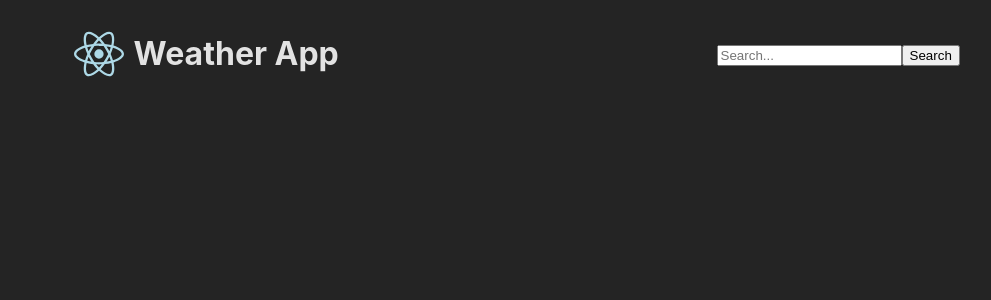
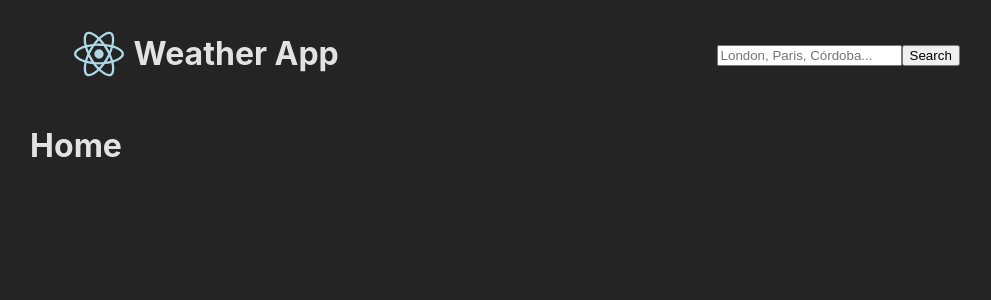
Before and after one commit to NahuMeza/React-Weather-App, a React (Vite) app: page /home in a window 1280 px wide. Shown: the top 300 px of the page, without its empty margins (182-1173 px from the left). Built offline with nearby package versions, Linux system fonts and the light colour scheme.

Commit message:
added weather api

```diff
--- a/src/App.jsx
+++ b/src/App.jsx
@@ -1,13 +1,17 @@
 
 import { Navigate, Route, Routes } from 'react-router-dom'
 import { Header } from './Components/Header'
+import { SearchResults } from './Components/SearchResults'
 
 function App () {
   return (
     <>
-      <Navigate to='/home' />
+      <Header />
       <Routes>
-        <Route path='/home' element={<Header />} />
+        <Route path='/' element={<Navigate to='/home' />} />
+        <Route path='/home' element={<h1>Home</h1>} />
+        <Route path='/search/:city' element={<SearchResults />} />
+        <Route path='*' element={<h1>404</h1>} />
       </Routes>
     </>
   )
--- a/src/Components/Search.jsx
+++ b/src/Components/Search.jsx
@@ -1,12 +1,12 @@
 import { useCords } from '../Hooks/useCords'
 
 export const Search = () => {
-  const { searchValue, handleSumbit } = useCords()
+  const { inputValue, handleSumbit } = useCords()
 
   return (
     <>
       <form onSubmit={handleSumbit}>
-        <input type='text' placeholder='Search...' ref={searchValue} />
+        <input type='text' placeholder='London, Paris, Córdoba...' ref={inputValue} />
         <button type='submit'>Search</button>
       </form>
     </>
--- /dev/null
+++ b/src/Components/SearchResults.jsx
@@ -0,0 +1,11 @@
+import { useWeather } from '../Hooks/useWeather'
+
+export const SearchResults = () => {
+  const { weatherData } = useWeather()
+
+  return (
+    <section>
+      <h1>{weatherData.country}</h1>
+    </section>
+  )
+}
--- a/src/Hooks/useCords.js
+++ b/src/Hooks/useCords.js
@@ -1,12 +1,14 @@
 import { useRef, useContext } from 'react'
 import { CordsContext } from '../context/cordsContext.jsx'
+import { useNavigate } from 'react-router-dom'
 
 export function useCords () {
-  const searchValue = useRef('')
+  const inputValue = useRef('')
   const { setCords } = useContext(CordsContext)
+  const navigate = useNavigate()
 
   const getCords = () => {
-    fetch(`http://api.openweathermap.org/geo/1.0/direct?q=${searchValue.current.value}&limit=1&appid=${import.meta.env.VITE_API_KEY}`)
+    fetch(`http://api.openweathermap.org/geo/1.0/direct?q=${inputValue.current.value}&limit=1&appid=${import.meta.env.VITE_API_KEY}`)
       .then(response => response.json())
       .then(data => setCords({ lat: data[0].lat, lon: data[0].lon }))
   }
@@ -14,7 +16,8 @@ export function useCords () {
   const handleSumbit = (e) => {
     e.preventDefault()
     getCords()
+    navigate(`/search/${inputValue.current.value}`)
   }
 
-  return { searchValue, handleSumbit }
+  return { inputValue, handleSumbit }
 }
--- /dev/null
+++ b/src/Hooks/useWeather.js
@@ -0,0 +1,25 @@
+import { CordsContext } from '../context/cordsContext'
+import { useContext, useEffect, useState } from 'react'
+
+export const useWeather = () => {
+  const { cords } = useContext(CordsContext)
+  const [weatherData, setWeatherData] = useState({
+    country: '',
+    city: '',
+    weather: '',
+    temp: ''
+  })
+
+  useEffect(() => {
+    fetch(`https://api.openweathermap.org/data/2.5/weather?lat=${cords.lat}&lon=${cords.lon}&appid=${import.meta.env.VITE_API_KEY}`)
+      .then(response => response.json())
+      .then(data => setWeatherData({
+        country: data.sys.country,
+        city: data.name,
+        weather: data.weather,
+        temp: data.main.temp
+      }))
+  }, [cords])
+
+  return { weatherData }
+}
```
